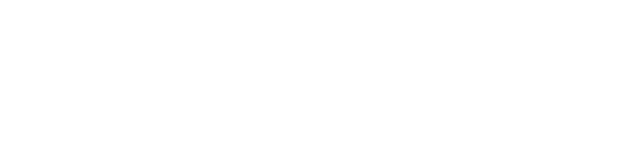
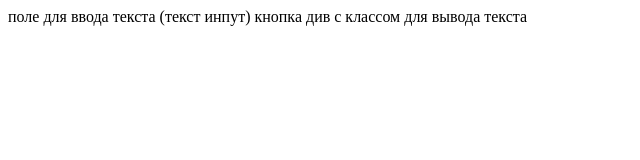
Before and after one commit to ModdingTechNik/NodeJSTests, a plain HTML site: page Web Client/index.html in a window 1280 px wide. Shown: the whole page, without its empty margins (0-640 px from the left). Drawn offline with Linux system fonts and the light colour scheme.

Commit message:
Create plan.

```diff
--- a/Web Client/index.html
+++ b/Web Client/index.html
@@ -9,6 +9,10 @@
     <title>Empty</title>
 </head>
 <body>
+    поле для ввода текста (текст инпут)
+    кнопка
+    див с классом для вывода текста
+
 
     <script src="./assets/sorces/js/application.js"></script>
 </body>
```
